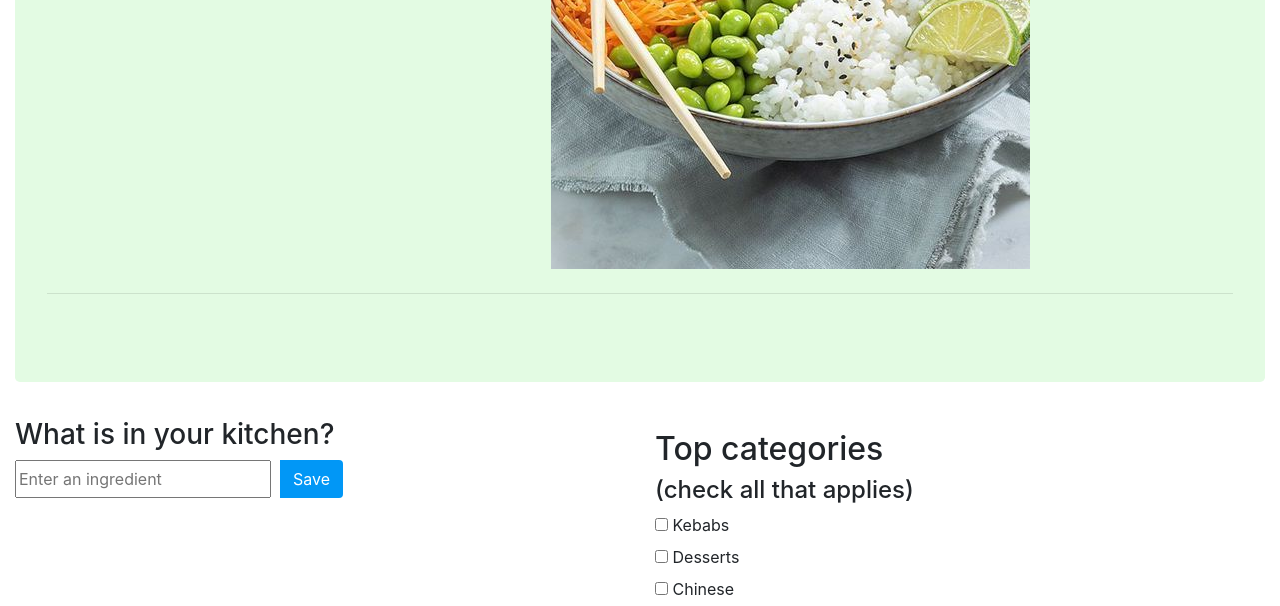
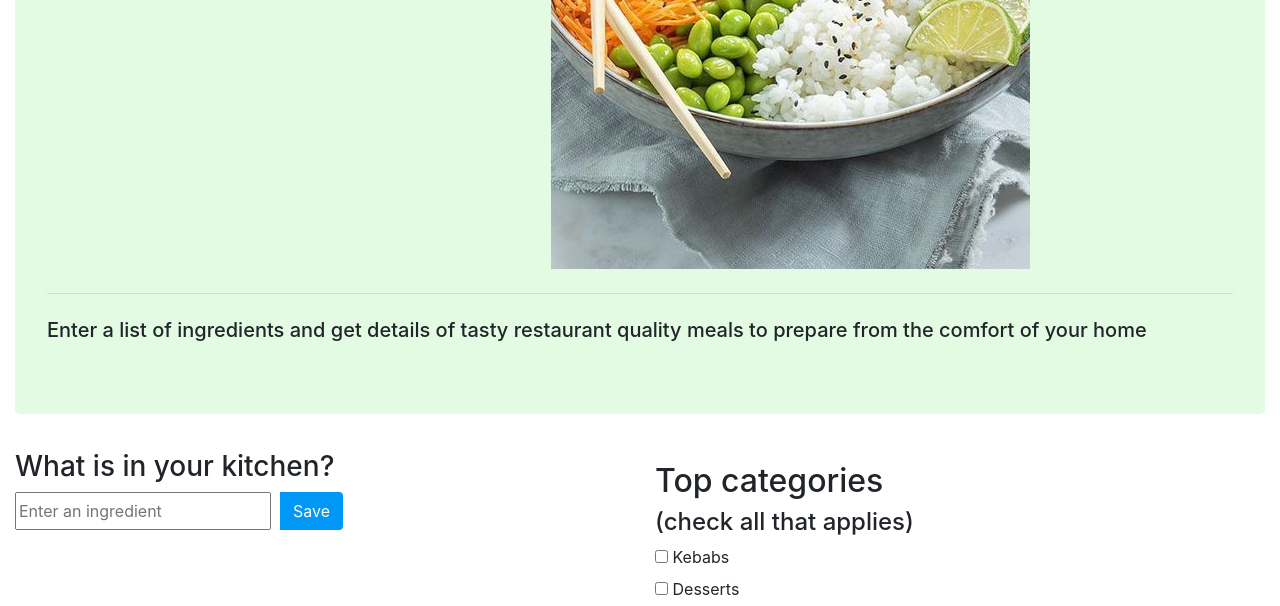
Before and after one commit to xiacodes/Ingredients-To-Meals, a plain HTML site: page index.html in a window 1280 px wide. Shown: the part 483-1089 px from the top of the page. Drawn offline with nearby package versions, Linux system fonts and the light colour scheme.

Commit message:
Amendment to the jumbotron

```diff
--- a/index.html
+++ b/index.html
@@ -25,6 +25,7 @@
                 <span><img id="meal-background-image" src="images/foodbowl.jpeg"></span>
             </h2>
             <hr class="my-4">
+            <span><h5>Enter a list of ingredients and get details of tasty restaurant quality meals to prepare from the comfort of your home</h5></span>
         </div>
 
         <!--Ask user to enter ingredient in their kitchen using a text form-->
```
